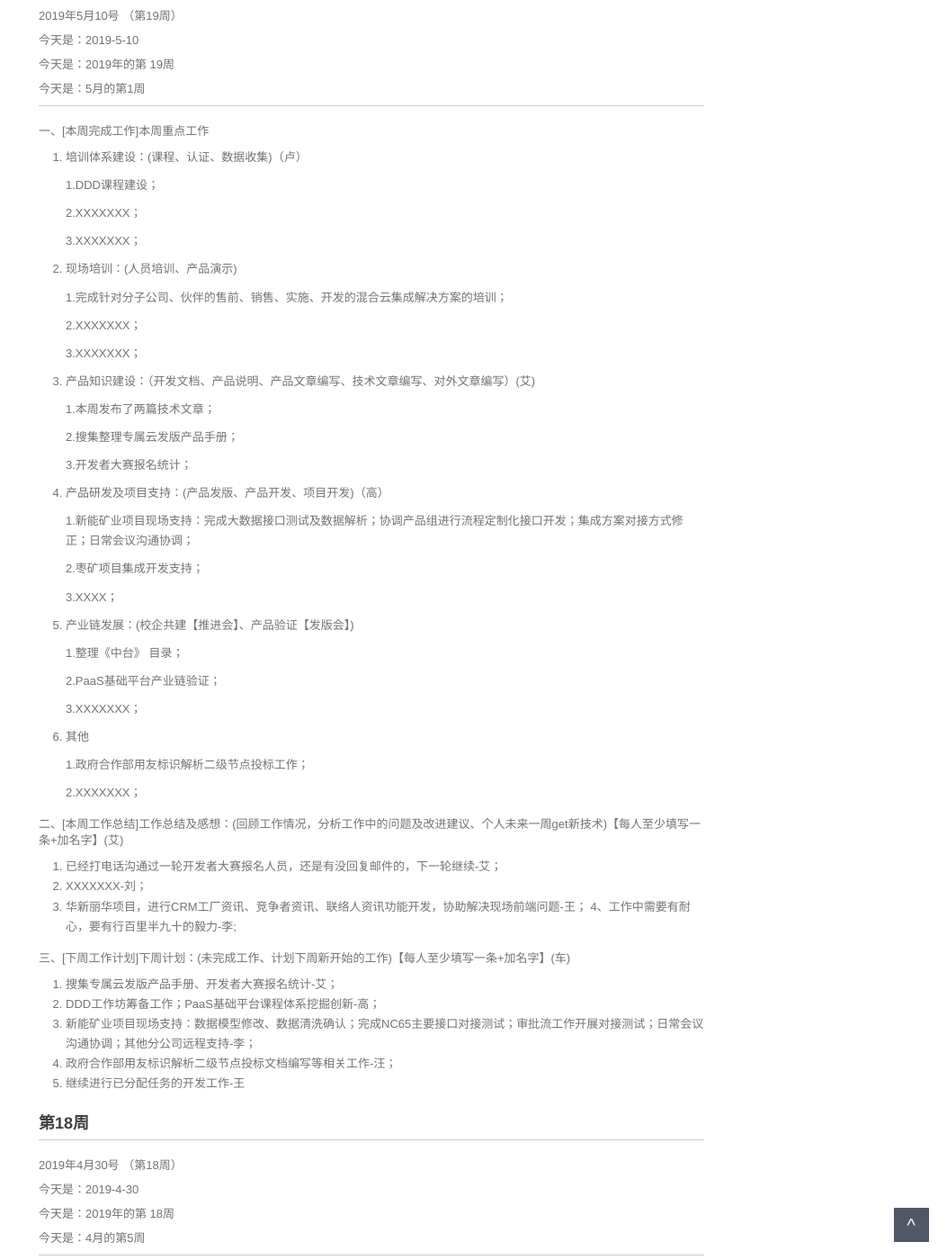
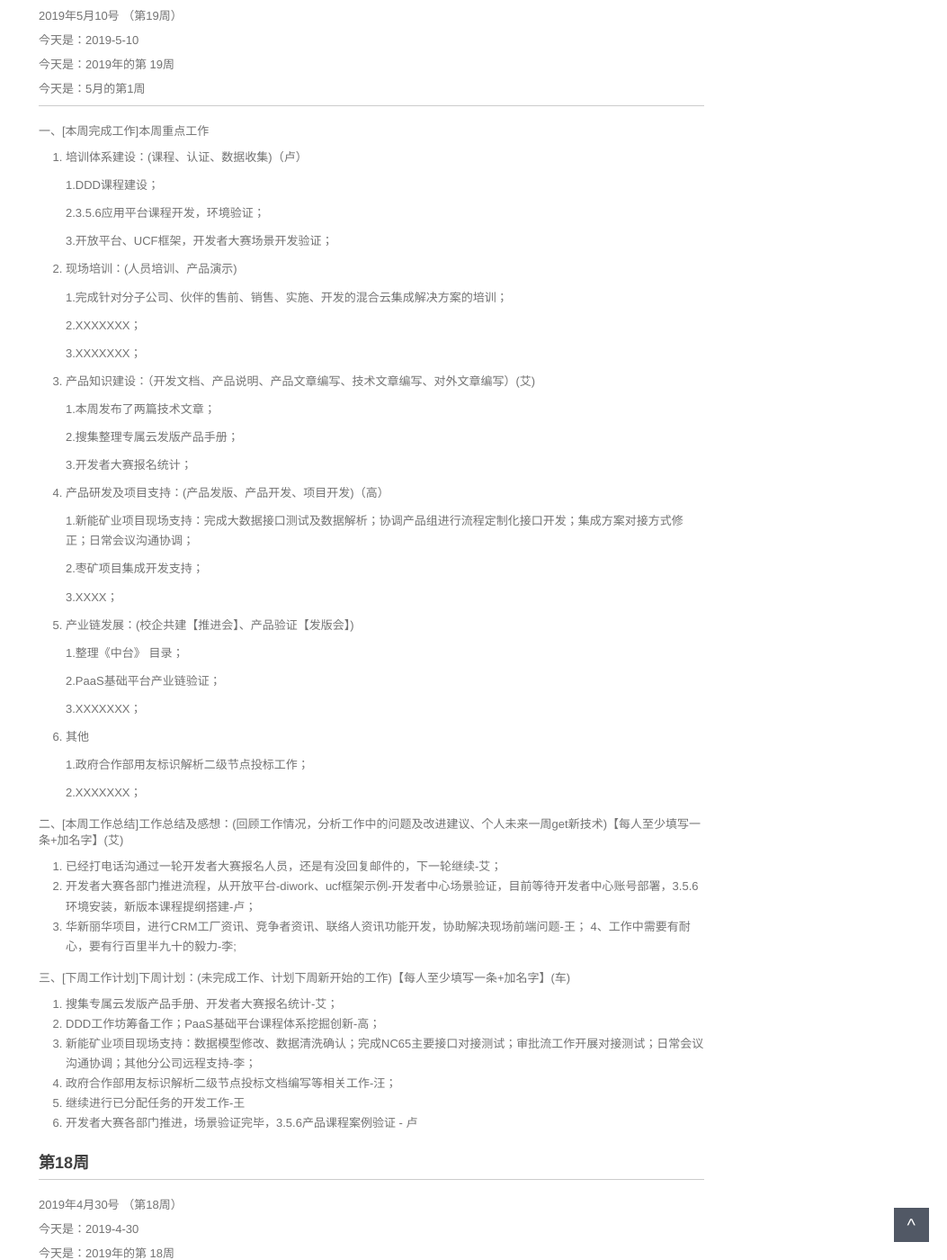
Before and after one commit to walllFlower/blog, a Jekyll site: the page built from _posts/2018-07-17-day_report_cxz.md, in a window 1280 px wide and 1400 px high, scrolled down 372 px. Shown: the whole window at 90% size, without its empty margins (227-1280 px from the left). Built offline with Jekyll 4.4.1, drawn with Linux system fonts in a browser that asks for light colours; comment, search, counter and statistics services are not loaded.

Commit message:
Update 2018-07-17-day_report_cxz.md

```diff
--- a/_posts/2018-07-17-day_report_cxz.md
+++ b/_posts/2018-07-17-day_report_cxz.md
@@ -27,9 +27,9 @@ categories: 技术运营工作周报
 
     1.DDD课程建设；
 
-    2.XXXXXXX；
-
-    3.XXXXXXX；
+    2.3.5.6应用平台课程开发，环境验证；
+
+    3.开放平台、UCF框架，开发者大赛场景开发验证；
 
 2. 现场培训：(人员培训、产品演示)
 
@@ -72,7 +72,7 @@ categories: 技术运营工作周报
 二、[本周工作总结]工作总结及感想：(回顾工作情况，分析工作中的问题及改进建议、个人未来一周get新技术)【每人至少填写一条+加名字】(艾)
 
 1. 已经打电话沟通过一轮开发者大赛报名人员，还是有没回复邮件的，下一轮继续-艾；
-2. XXXXXXX-刘；
+2. 开发者大赛各部门推进流程，从开放平台-diwork、ucf框架示例-开发者中心场景验证，目前等待开发者中心账号部署，3.5.6环境安装，新版本课程提纲搭建-卢；
 3. 华新丽华项目，进行CRM工厂资讯、竞争者资讯、联络人资讯功能开发，协助解决现场前端问题-王；
 4、工作中需要有耐心，要有行百里半九十的毅力-李;
 
@@ -83,6 +83,7 @@ categories: 技术运营工作周报
 3. 新能矿业项目现场支持：数据模型修改、数据清洗确认；完成NC65主要接口对接测试；审批流工作开展对接测试；日常会议沟通协调；其他分公司远程支持-李；
 4. 政府合作部用友标识解析二级节点投标文档编写等相关工作-汪；
 5. 继续进行已分配任务的开发工作-王
+6. 开发者大赛各部门推进，场景验证完毕，3.5.6产品课程案例验证 - 卢
 
 
 
```
